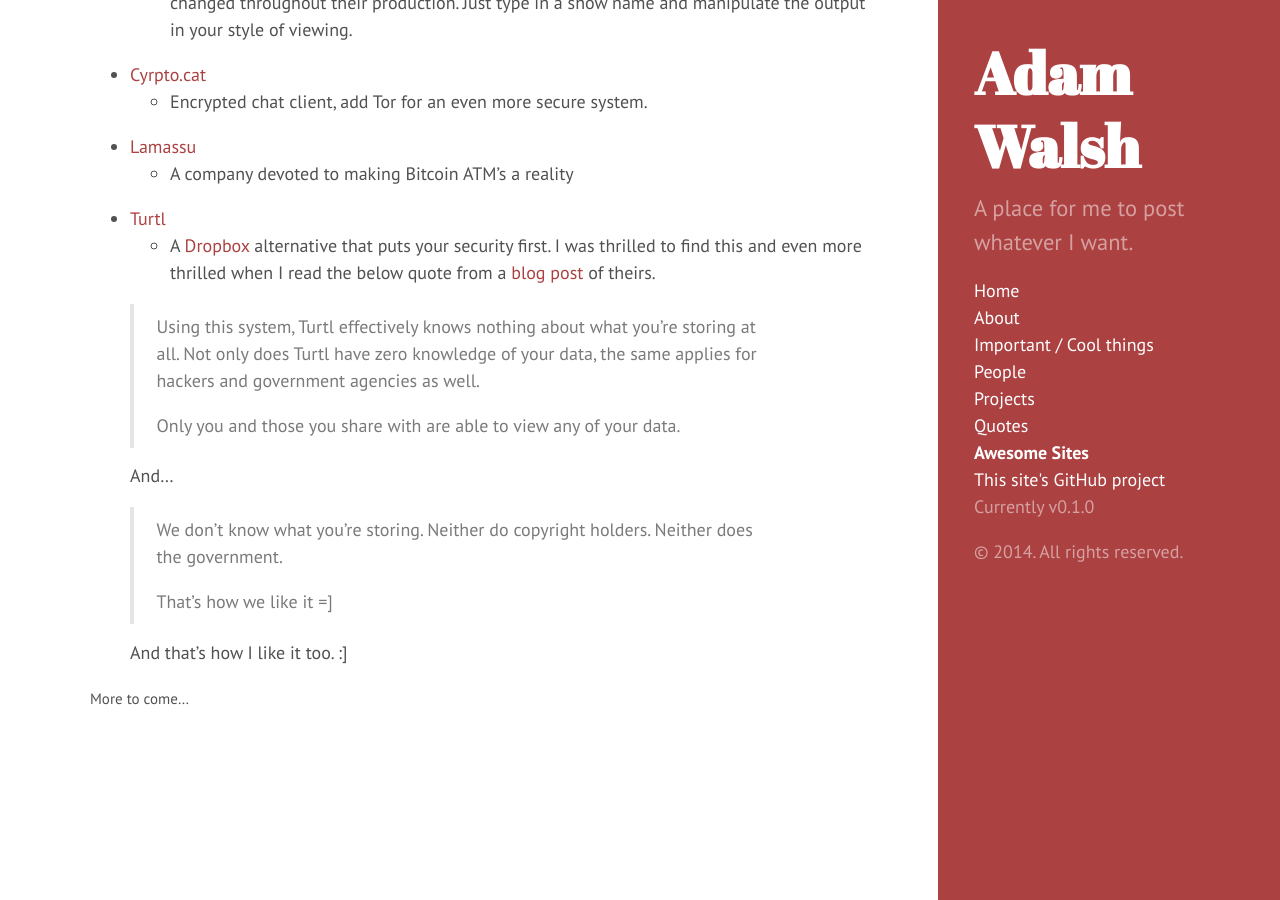
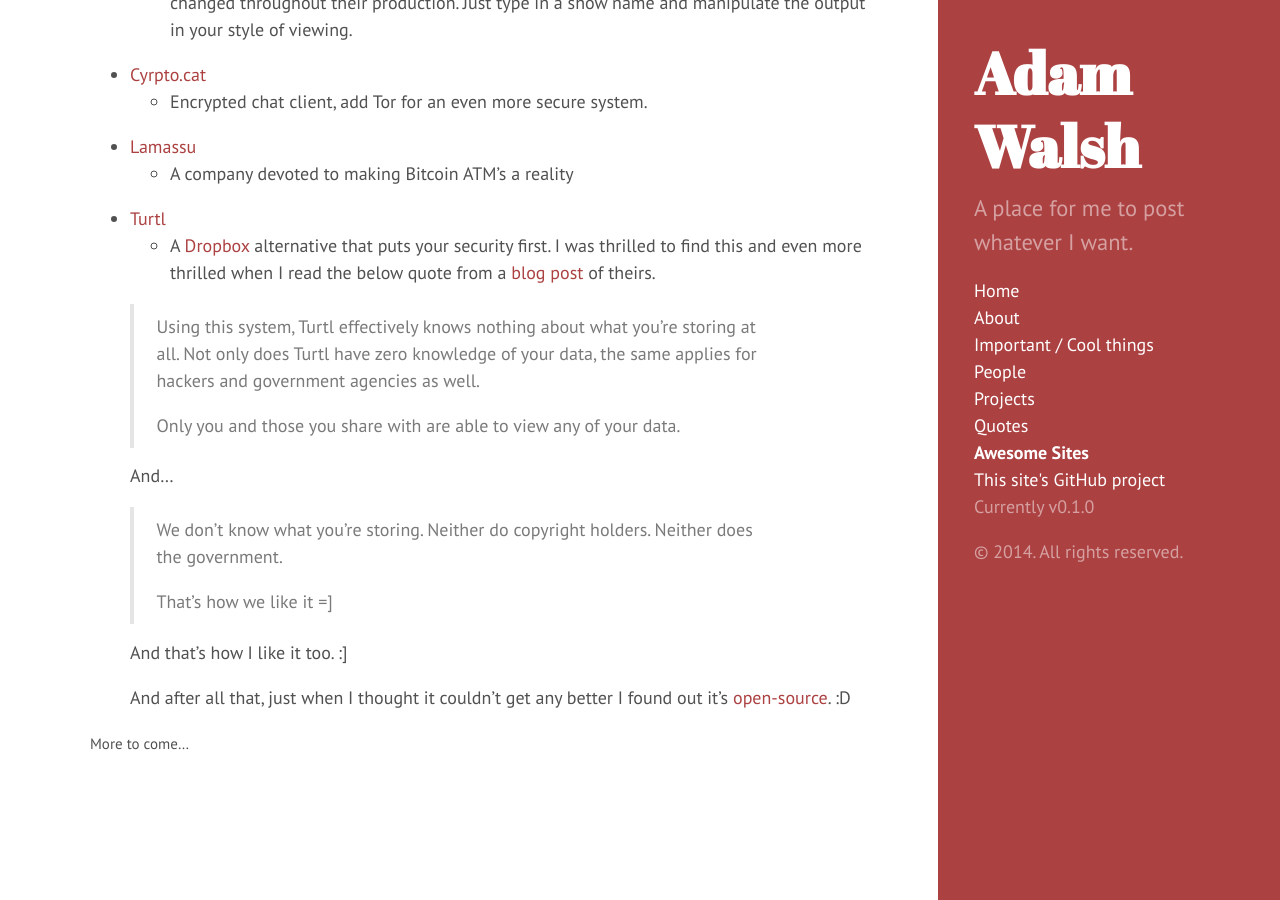
Before and after one commit to walshie4/walshie4.github.io, a Jekyll site: the page built from sites.md, in a window 1280 px wide and 900 px high, scrolled down 632 px. Built offline with Jekyll 4.4.1, drawn with Linux system fonts in a browser that asks for light colours; Markdown is read by kramdown in place of the engine named in the settings.

Commit message:
Go turtl and open source\!

```diff
--- a/sites.md
+++ b/sites.md
@@ -48,4 +48,6 @@
 
     And that's how I like it too. :]
 
+    And after all that, just when I thought it couldn't get any better I found out it's [open-source](https://github.com/turtl). :D
+
 <small>More to come...</small>
```
